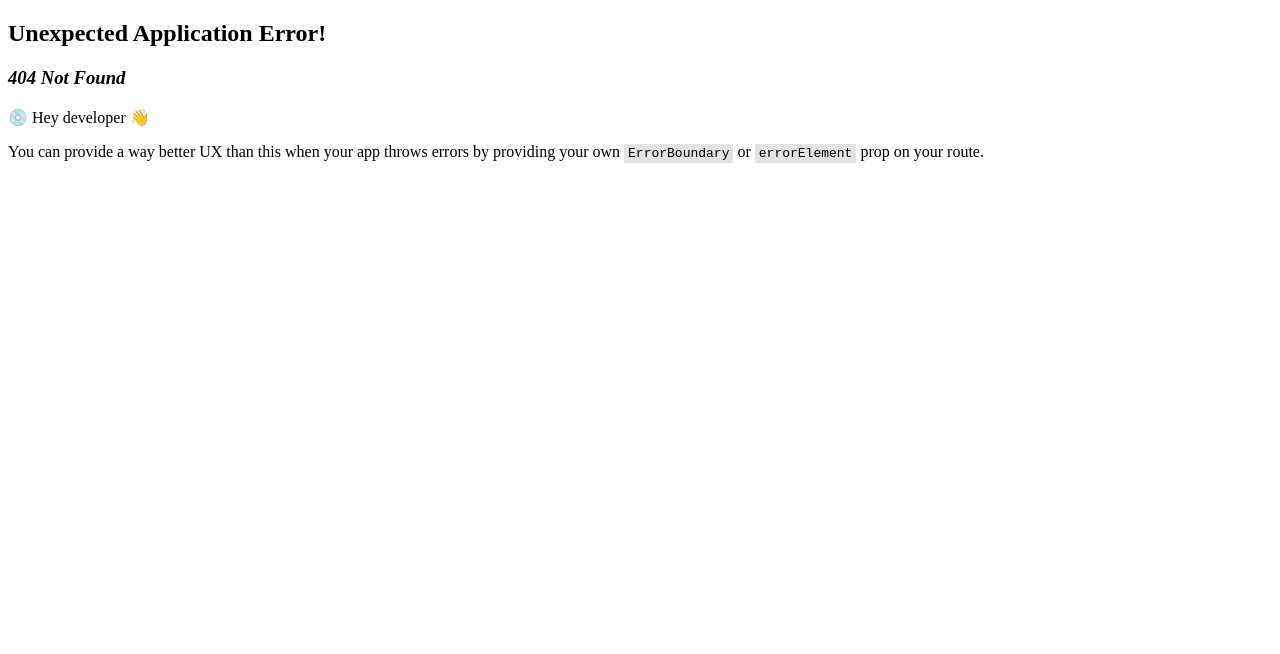
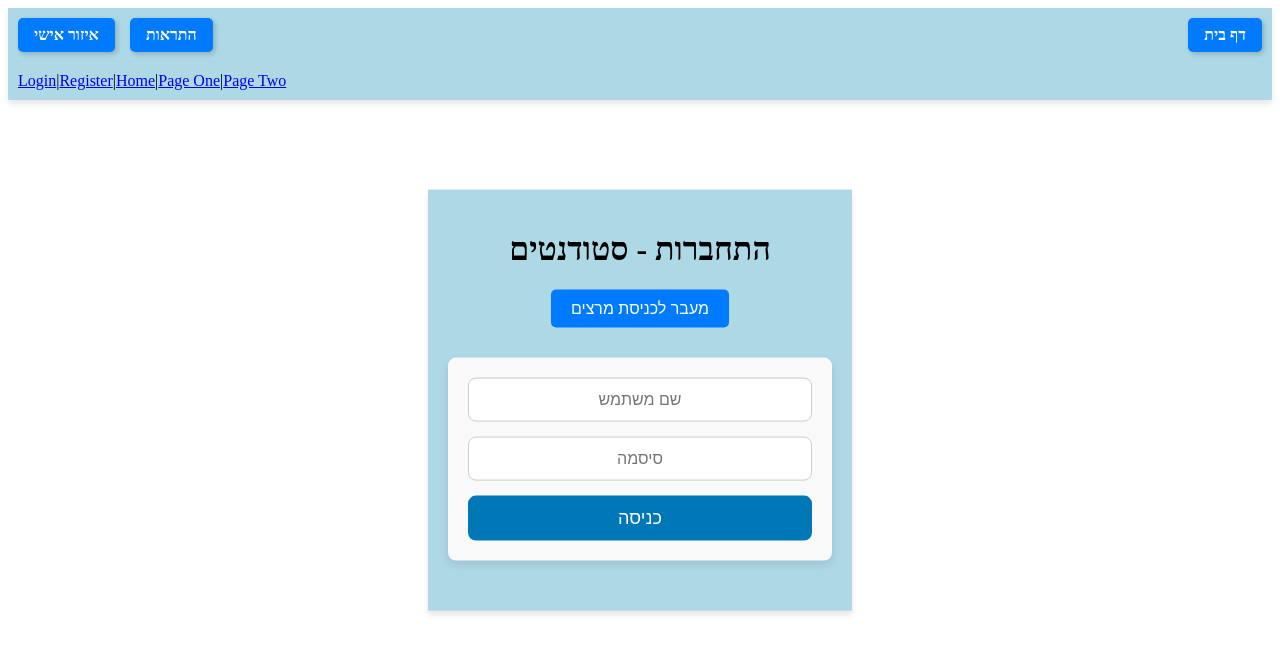
Before and after one commit to Natipinyan/Lectpro, a React (Create React App) app in the folder client/: page /students in a window 1280 px wide. Before the commit this address had no page. Shown: the top 654 px of the page. Built offline with nearby package versions, Linux system fonts and the light colour scheme.

Commit message:
Complete structural separation between the student area and the instructor area. Separate cookies for student and instructor. Create test pages to ensure cookies are working correctly.

```diff
--- a/client/src/components/Home.jsx
+++ /dev/null
@@ -1,7 +0,0 @@
-import React from 'react';
-
-
-const Home = () => {
-    return <h1>Welcome to the Home Page!</h1>;
-};
-export default Home;
--- /dev/null
+++ b/client/src/components/HomeInstructor.jsx
@@ -0,0 +1,7 @@
+import React from 'react';
+
+
+const HomeStudents = () => {
+    return <h1>Welcome to the Home Page!instructor</h1>;
+};
+export default HomeStudents;
--- /dev/null
+++ b/client/src/components/HomeStudents.jsx
@@ -0,0 +1,7 @@
+import React from 'react';
+
+
+const HomeStudents = () => {
+    return <h1>Welcome to the Home Page!students</h1>;
+};
+export default HomeStudents;
--- a/client/src/components/header.jsx
+++ b/client/src/components/header.jsx
@@ -12,11 +12,11 @@
                 <Link to="/" className="nav-link nav-right">דף בית</Link>
             </nav>
             <nav className="nav-container">
-                <Link to="/">Login</Link> |
-                <Link to="/register">Register</Link> |
-                <Link to="/home">Home</Link> |
-                <Link to="/PageOne">Page One</Link> |
-                <Link to="/PageTwo">Page Two</Link>
+                <Link to="/students">Login</Link> |
+                <Link to="/students/register">Register</Link> |
+                <Link to="/students/HomeStudent">Home</Link> |
+                <Link to="/students/PageOne">Page One</Link> |
+                <Link to="/students/PageTwo">Page Two</Link>
             </nav>
 
         </>
--- a/client/src/components/logAndRegInstructor/Login.jsx
+++ b/client/src/components/logAndRegInstructor/Login.jsx
@@ -26,7 +26,7 @@
         if (data.loggedIn) {
             setMessage('Login successful!');
 
-            Cookies.set('user', userName, { expires: 1 });
+            Cookies.set('instructor', userName, { expires: 1 });
             if (onLoginSuccess) {
                 onLoginSuccess();
             }
@@ -37,7 +37,7 @@
     };
 
     if (redirectToHome) {
-        return <Navigate to="/home" />;
+        return <Navigate to="/instructor/HomeInstructor" />;
     }
 
     return (
--- a/client/src/components/logAndRegStudent/Login.jsx
+++ b/client/src/components/logAndRegStudent/Login.jsx
@@ -26,7 +26,7 @@
         if (data.loggedIn) {
             setMessage('Login successful!');
 
-            Cookies.set('user', userName, { expires: 1 });
+            Cookies.set('students', userName, { expires: 1 });
             if (onLoginSuccess) {
                 onLoginSuccess();
             }
@@ -37,7 +37,7 @@
     };
 
     if (redirectToHome) {
-        return <Navigate to="/home" />;
+        return <Navigate to="/students/HomeStudent" />;
     }
 
     return (
--- a/client/src/services/PrivateRoute.js
+++ /dev/null
@@ -1,15 +0,0 @@
-import React from 'react';
-import { Navigate } from 'react-router-dom';
-import Cookies from 'js-cookie';
-
-const PrivateRoute = ({ element: Component, ...rest }) => {
-    const userCookie = Cookies.get('user');
-
-    if (!userCookie) {
-        return <Navigate to="/" />;
-    }
-
-    return <Component {...rest} />;
-};
-
-export default PrivateRoute;
--- /dev/null
+++ b/client/src/services/PrivateRouteInstructor.js
@@ -0,0 +1,15 @@
+import React from 'react';
+import { Navigate } from 'react-router-dom';
+import Cookies from 'js-cookie';
+
+const PrivateRouteStudents = ({ element: Component, ...rest }) => {
+    const userCookie = Cookies.get('instructor');
+
+    if (!userCookie) {
+        return <Navigate to="/instructor" />;
+    }
+
+    return <Component {...rest} />;
+};
+
+export default PrivateRouteStudents;
--- /dev/null
+++ b/client/src/services/PrivateRouteStudents.js
@@ -0,0 +1,15 @@
+import React from 'react';
+import { Navigate } from 'react-router-dom';
+import Cookies from 'js-cookie';
+
+const PrivateRouteStudents = ({ element: Component, ...rest }) => {
+    const userCookie = Cookies.get('students');
+
+    if (!userCookie) {
+        return <Navigate to="/students" />;
+    }
+
+    return <Component {...rest} />;
+};
+
+export default PrivateRouteStudents;
```
Also changed, not shown: client/src/BaseRouter.js (+9 -8 lines), 2 other files (tests, documents, lock files or other folders).
